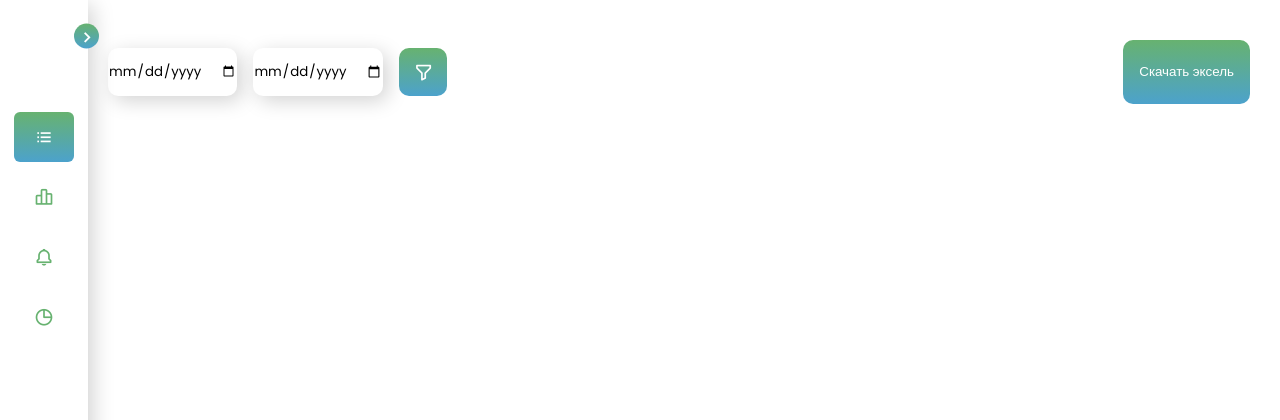
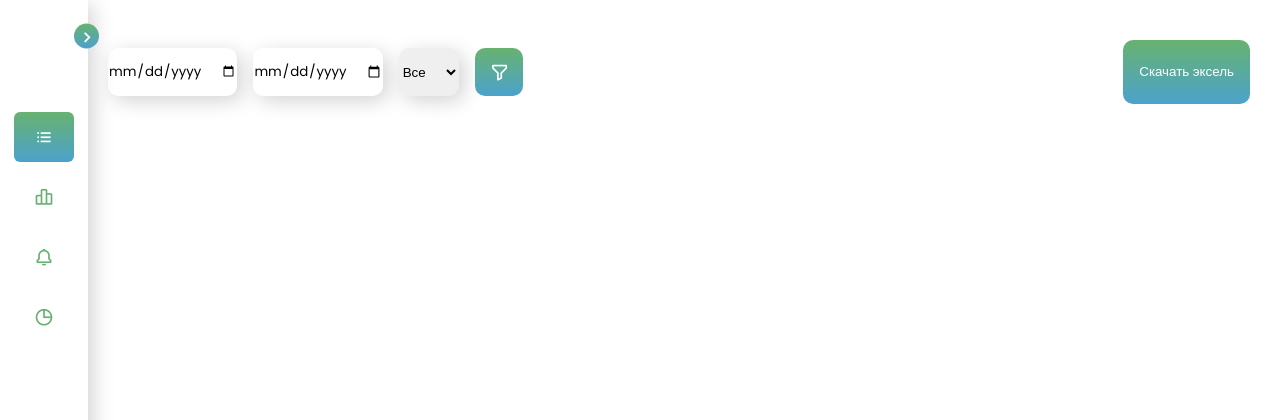
Before and after one commit to HaykBaghdasarian/HaykBaghdasarian.github.io, a PHP site: page / in a window 1280 px wide. Shown: the top 420 px of the page. Run offline with PHP 8.4, Linux system fonts and the light colour scheme; some libraries are stand-ins or nearby versions.

Commit message:
Add files via upload

```diff
--- a/index.html
+++ b/index.html
@@ -1,4 +1,3 @@
-<!-- Coding by CodingLab | www.codinglabweb.com -->
 <!DOCTYPE html>
 <html lang="en">
 <head>
@@ -84,6 +83,11 @@
             <div class="timedate">
                 <input class="datetime" id="start-date" placeholder="sadasd" type="date">
                 <input class="datetime" id="end-date" type="date">
+                <select class="select" name="Type" id="Type">
+                    <option value="all">Все</option>
+                    <option value="Z">Барыс</option>
+                    <option value="S">Адем</option>
+                  </select>
                 <button class="filter">
                     <i  class='bx bx-filter-alt icon' ></i>
                 </button>
@@ -106,14 +110,23 @@ import {collection, getDocs ,  getFirestore} from "https://www.gstatic.com/fireb
 document.querySelector('.filter').onclick = function() {
     let dateStart = document.querySelector('#start-date').value;
     let dateEnd = document.querySelector('#end-date').value;
-    if(dateStart == '' || dateEnd == '' ){
-        alert("Неправильный выбор даты")
+    const sb = document.querySelector('.select')
+    if(dateStart == ''){
+        dateStart = new Date( '2000-08-01T00:00:00Z')
     }else{
         dateStart = new Date( dateStart + 'T00:00:00Z')
+    }
+    if(dateEnd == ''){
+        dateEnd = new Date()
+    }else{
         dateEnd = new Date( dateEnd + 'T23:59:59Z')
+    }
 
-        fetchFilteredData(dateStart, dateEnd)
-    }
+
+    fetchFilteredData(dateStart, dateEnd, sb.value)
+
+
+
 
 }
 
@@ -301,7 +314,7 @@ const fetchData = async () => {
 
 }
 
-const fetchFilteredData = async (from, to) => {
+const fetchFilteredData = async (from, to, type) => {
 
     arrTypes = []
 
@@ -314,7 +327,8 @@ const fetchFilteredData = async (from, to) => {
     const querySnapshot = await getDocs(collection(db, "Requests"));
 
     querySnapshot.forEach((doc) => {
-        if(from <= doc.data().DateTime.toDate() && to >= doc.data().DateTime.toDate()){
+        if(from <= doc.data().DateTime.toDate() && to >= doc.data().DateTime.toDate() || from == to == null){
+        if(type == doc.data().ID[0] || type == 'all')
             arrTypes.push(doc.data())
         }
 
--- a/style.css
+++ b/style.css
@@ -344,6 +344,14 @@ body{
     align-items: center;
 }
 
+.select{
+    height: 100%;
+    border-radius: 10px;
+    border-width: 0px;
+    box-shadow: 5px 5px 20px lightgray;
+    margin-right: 2vh;
+}
+
 .filter{
     background: rgb(103,178,112);
     background: linear-gradient(180deg, rgba(103,178,112,1) 0%, rgba(76,162,204,1) 100%);
```
